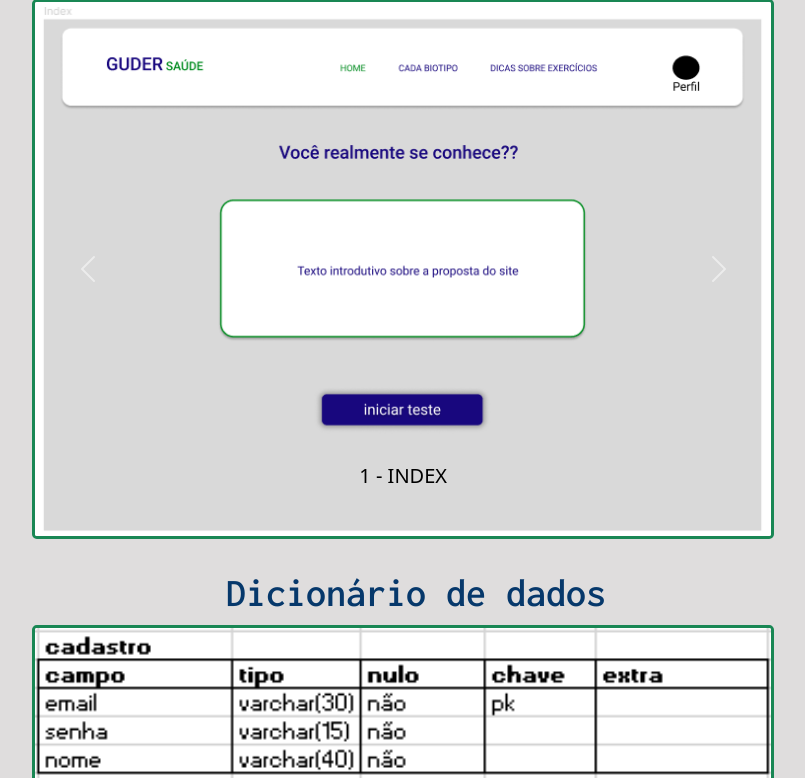
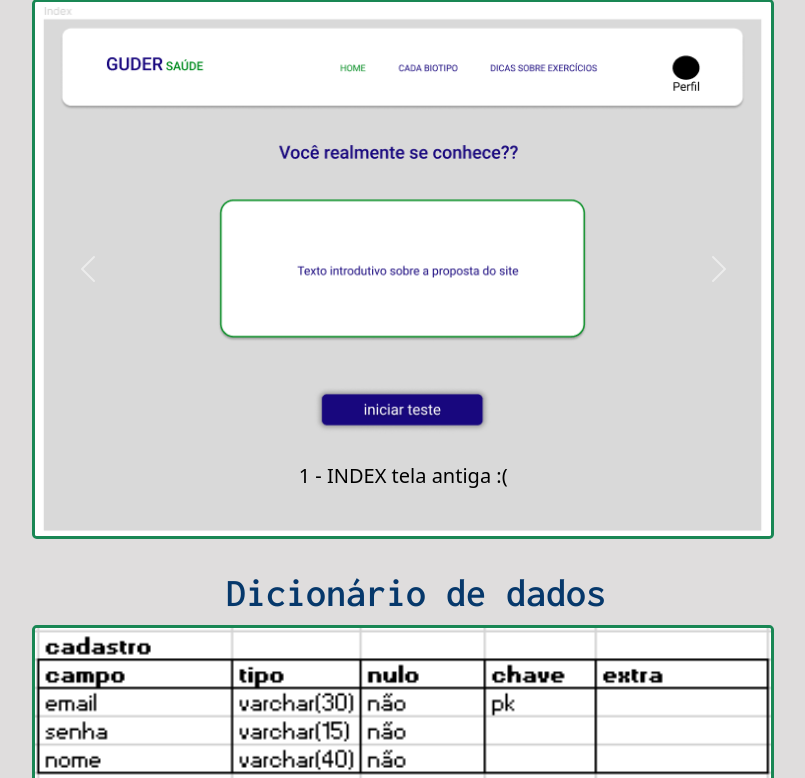
Before and after one commit to userKael/siteTCC, a PHP site: page /siteTCC/documentacao.php in a window 1280 px wide. Shown: the part 467-1245 px from the top of the page, without its empty margins (224-1029 px from the left). Run offline with PHP 8.4, Linux system fonts and the light colour scheme.

Commit message:
Atualizando a documentação

```diff
--- a/Site/documentacao.php
+++ b/Site/documentacao.php
@@ -68,7 +68,7 @@
                 <div class="carousel-item active">
                     <img src="./IMGs/index.png" class="d-block w-100" alt="INDEX">
                     <div class="carousel-caption d-none d-md-block">
-                        <h5 style="color: black;">1 - INDEX</h5>
+                        <h5 style="color: black;">1 - INDEX tela antiga :(</h5>
                     </div>
                 </div>
                 <div class="carousel-item ">
@@ -300,7 +300,7 @@
             Semana 23/09->7/10 v07
         </h3>
         <h6>
-           Alteração de textos de resultado no SistemaWeb finalizado; <br> Cadastro e exclusão de usuarios no SistWeb agora é possivel; <br> Busca de um cadastro especifico feita;
+           Alteração de textos de resultado no SistemaWeb finalizado; <br> Cadastro e exclusão de usuarios no SistWeb agora é possivel; <br> Busca de um cadastro especifico feita; <br> Tela index repaginada; <br> Opção de imprimir Histórico feita;
         </h6>
     </div>
     <footer id="rodape">
```
